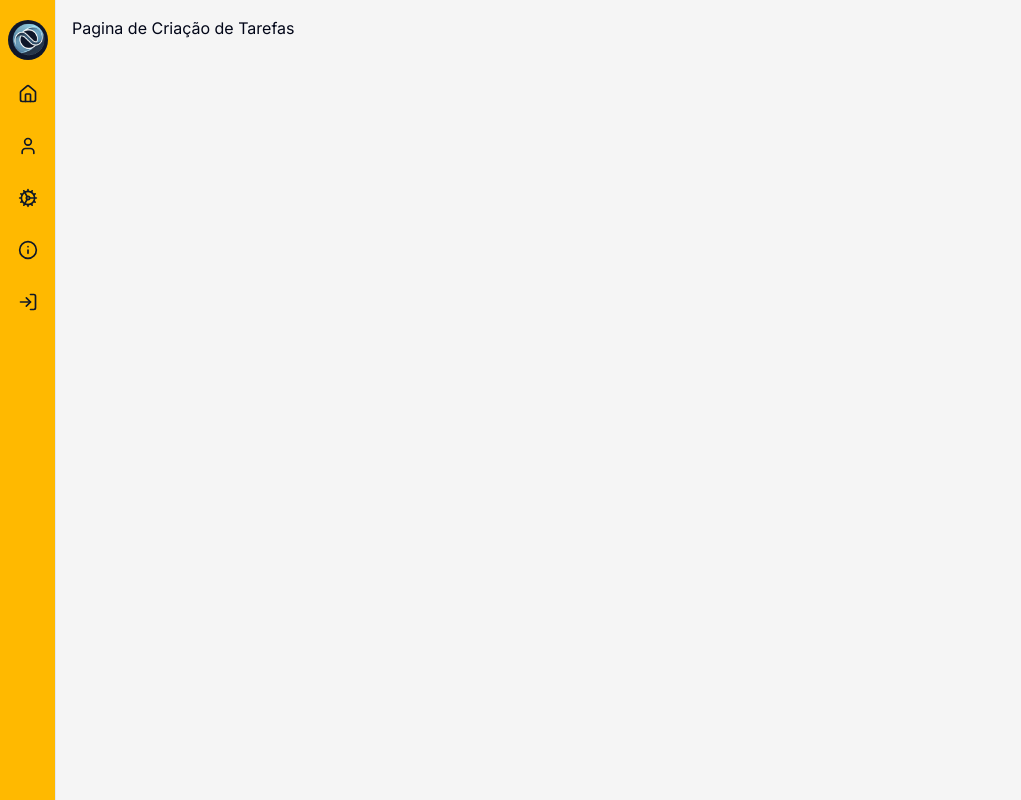
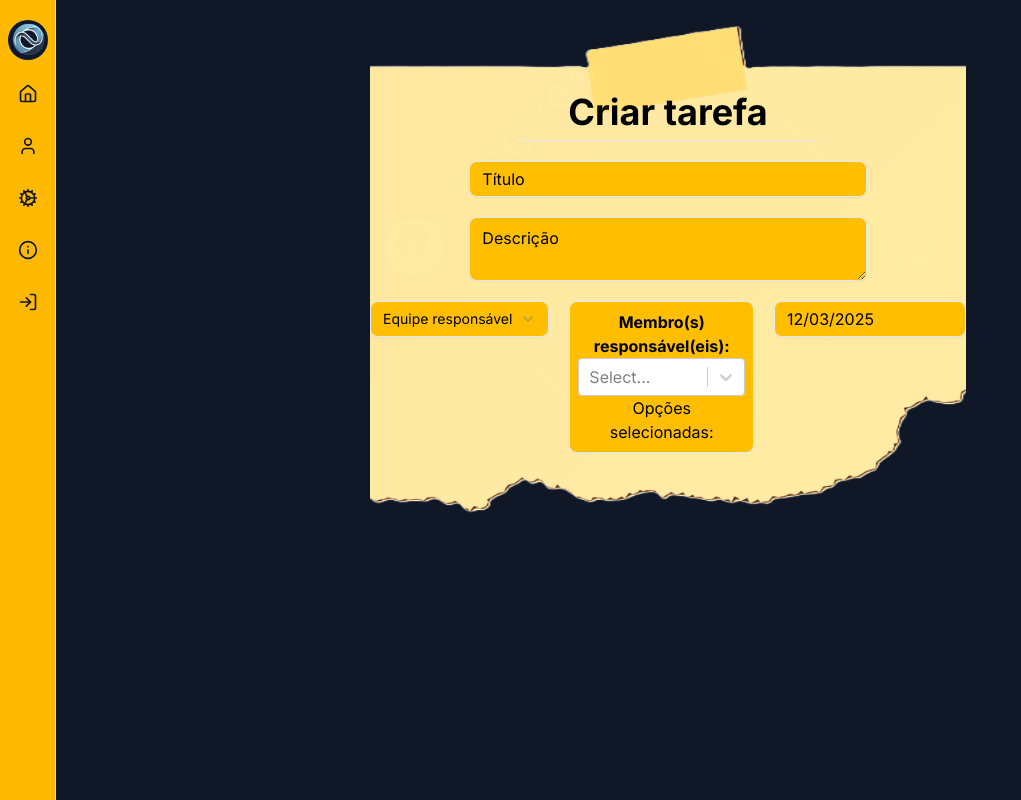
Before and after one commit to GuilhermeBritoFS1/Organize_deploy, a Next.js app in the folder organize/: page /homeOn/task_create in a window 1280 px wide. Shown: the whole page, without its empty margins (0-1021 px from the left). Built offline with nearby package versions, Linux system fonts and the light colour scheme.

Commit message:
Subindo tela de criação de tarefas

```diff
--- a/organize/src/app/homeOn/task_create/page.js
+++ b/organize/src/app/homeOn/task_create/page.js
@@ -1,14 +1,105 @@
-export const metadata = {
-  title: "Criar Tarefas",
-  description: "OrgaNize - Organize seu dia do jeito mais nice!",
-};
+"use client";
+
+import { useState } from "react";
+import { Input } from "@/components/ui/input";
+import { Textarea } from "@/components/ui/textarea";
+import {
+  Select,
+  SelectTrigger,
+  SelectContent,
+  SelectItem,
+  SelectGroup,
+} from "@/components/ui/select";
+import DatePicker from "react-datepicker";
+import "react-datepicker/dist/react-datepicker.css";
+import SelectMulti from "react-select";
+
+import styles from "@/app/homeOn/task_create/taskCreate.module.css";
 
 export default function Task_create() {
+  const [startDate, setStartDate] = useState(new Date());
+  const [selectedOptions, setSelectedOptions] = useState([]);
+
+  const handleSelectChange = (options) => {
+    setSelectedOptions(options);
+  };
+
+  const options = [
+    { value: "option1", label: "Opção 1" },
+    { value: "option2", label: "Opção 2" },
+    { value: "option3", label: "Opção 3" },
+  ];
+
   return (
-    <main className="sm:ml-14 p-4">
-      <div>
-        <h1>Pagina de Criação de Tarefas</h1>
-      </div>
+    <main className="sm:ml-14 p-4 bg-gray-900 h-screen">
+      <form className="flex flex-col text-black justify-center items-center rounded-xl lg:w-1/2 md:w-3/4 mx-auto my-auto md:h-2/3 sm:h-2/3 h-2/3 bg-[url('/postit2.png')] bg-center bg-cover relative">
+        <fieldset className="md:text-4xl sm:text-[25px] text-[25px] font-bold md:mb-2 text-start">
+          Criar tarefa
+        </fieldset>
+        <hr className="w-1/2" />
+        <Input
+          placeholder="Título"
+          type="text"
+          className="my-5 lg:w-2/3 md:w-1/2 sm:w-1/2 w-1/2 md:text-base bg-[#ffbf00]"
+          style={styles}
+        />
+        <Textarea
+          placeholder="Descrição"
+          type="text"
+          className="mb-5 lg:w-2/3 md:w-1/2 sm:w-1/2 w-1/2 md:text-base bg-[#ffbf00]"
+          style={styles}
+        />
+        <div className="flex md:flex-row gap-5 sm:flex-col flex-col">
+          <Select>
+            <SelectTrigger
+              placeholder="Selecione uma opção"
+              style={{ color: "black", backgroundColor: '#ffbf00'}}
+              className="lg:w-1/3 md:w-2/3 sm:w-full w-full"
+            >
+              Equipe responsável
+            </SelectTrigger>
+            <SelectContent>
+              {/* Utilizando SelectGroup para agrupar as opções */}
+              <SelectGroup>
+                <SelectItem value="option1">Opção 1</SelectItem>
+              </SelectGroup>
+
+              <SelectGroup>
+                <SelectItem value="option3">Opção 2</SelectItem>
+              </SelectGroup>
+            </SelectContent>
+          </Select>
+          <div className="flex flex-col rounded-md border bg-[#ffbf00] p-2">
+            <label className="text-black text-center font-bold">
+              Membro(s) responsável(eis):
+            </label>
+            <SelectMulti
+              isMulti
+              options={options}
+              value={selectedOptions}
+              onChange={handleSelectChange}
+              classNamePrefix="custom-select "
+            />
+            <div className="text-center">
+              <p>Opções selecionadas:</p>
+              <ul>
+                {selectedOptions.map((option) => (
+                  <li key={option.value}>{option.label}</li>
+                ))}
+              </ul>
+            </div>
+          </div>
+
+          <DatePicker
+            selected={startDate}
+            onChange={(date) => setStartDate(date)}
+            dateFormat="dd/MM/yyyy"
+            placeholderText="Data de vencimento"
+            className='"file:text-foreground placeholder:text-muted-foreground selection:bg-primary selection:text-primary-foreground dark:bg-input/30 border-input flex h-9 w-full min-w-0 rounded-md border bg-[#ffbf00] px-3 py-1 text-base shadow-xs transition-[color,box-shadow] outline-none file:inline-flex file:h-7 file:border-0 file:bg-transparent file:text-sm file:font-medium disabled:pointer-events-none disabled:cursor-not-allowed disabled:opacity-50 md:text-sm",
+            "focus-visible:border-ring focus-visible:ring-ring/50 focus-visible:ring-[3px]","aria-invalid:ring-destructive/20 dark:aria-invalid:ring-destructive/40 aria-invalid:border-destructive",'
+          />
+        </div>
+      </form>
     </main>
   );
 }
--- /dev/null
+++ b/organize/src/app/homeOn/task_create/taskCreate.module.css
@@ -0,0 +1,3 @@
+Input::placeholder, textarea::placeholder{
+    color: black;
+}
--- a/organize/src/components/ui/select.jsx
+++ b/organize/src/components/ui/select.jsx
@@ -98,7 +98,7 @@ function SelectItem({
     <SelectPrimitive.Item
       data-slot="select-item"
       className={cn(
-        "focus:bg-accent focus:text-accent-foreground [&_svg:not([class*='text-'])]:text-muted-foreground relative flex w-full cursor-default items-center gap-2 rounded-sm py-1.5 pr-8 pl-2 text-sm outline-hidden select-none data-[disabled]:pointer-events-none data-[disabled]:opacity-50 [&_svg]:pointer-events-none [&_svg]:shrink-0 [&_svg:not([class*='size-'])]:size-4 *:[span]:last:flex *:[span]:last:items-center *:[span]:last:gap-2",
+        "focus:bg-[#ffbf00] focus:text-accent-foreground [&_svg:not([class*='text-'])]:text-muted-foreground relative flex w-full cursor-default items-center gap-2 rounded-sm py-1.5 pr-8 pl-2 text-sm outline-hidden select-none data-[disabled]:pointer-events-none data-[disabled]:opacity-50 [&_svg]:pointer-events-none [&_svg]:shrink-0 [&_svg:not([class*='size-'])]:size-4 *:[span]:last:flex *:[span]:last:items-center *:[span]:last:gap-2",
         className
       )}
       {...props}>
```
Also changed, not shown: organize/package.json (+16 -7 lines), organize/src/app/globals.css (line endings or trailing spaces), 1 other file (tests, documents, lock files or other folders).
